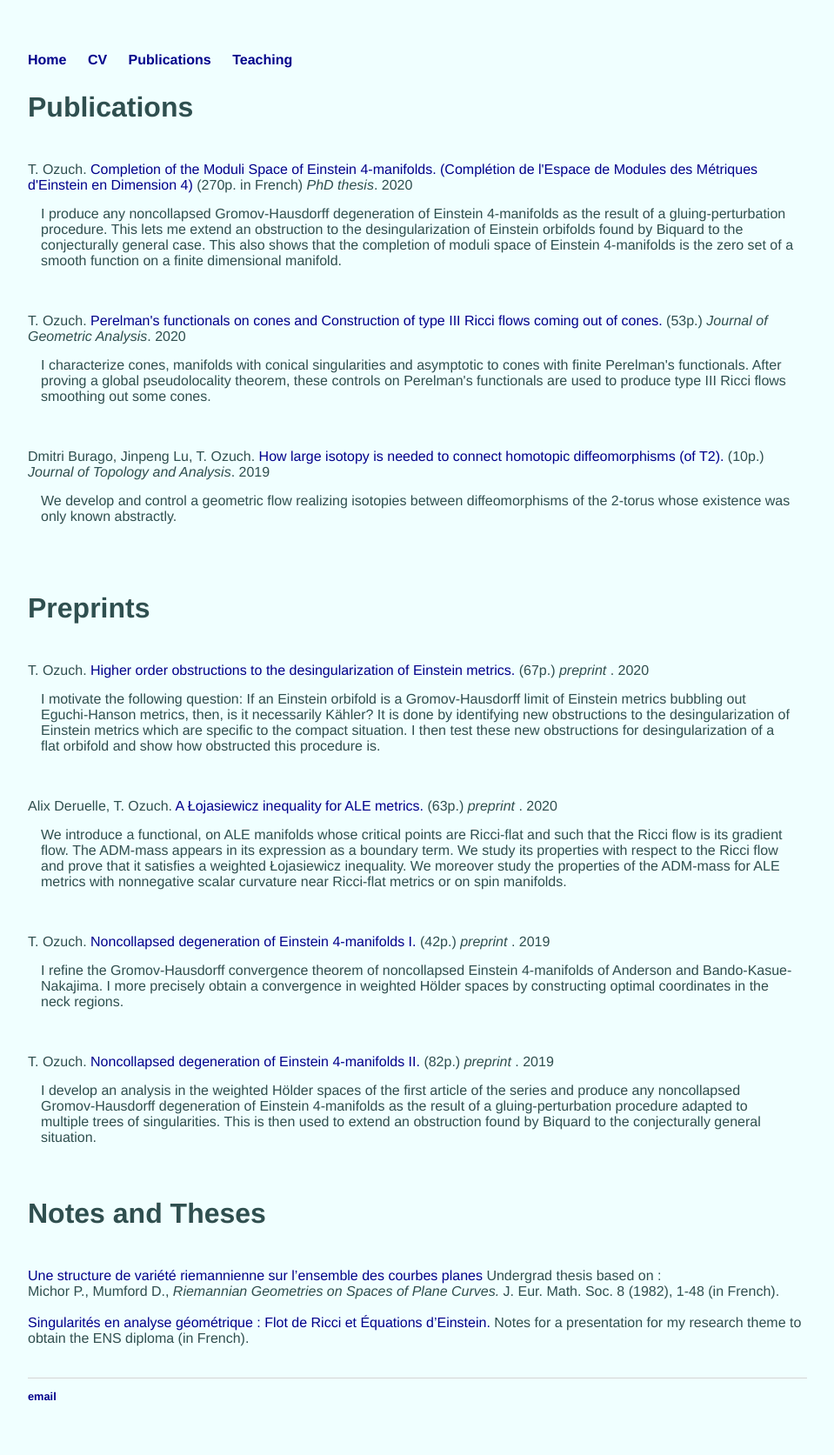
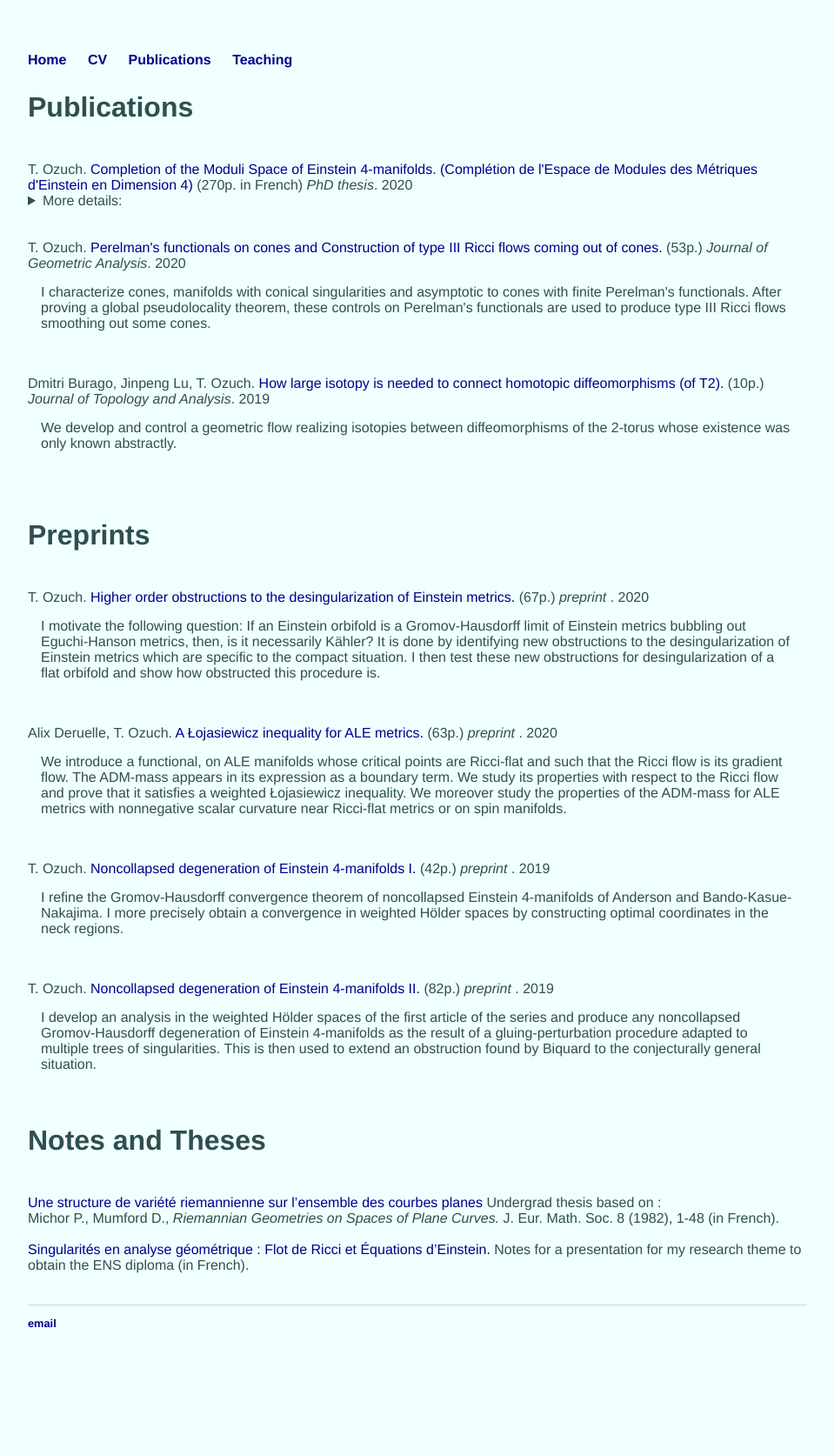
Before and after one commit to tristanozuch/tristanozuch.github.io, a Jekyll site: the page built from publications/index.html, in a window 1280 px wide. Shown: the whole page at 87% size, without its empty margins (160-1119 px from the left). Built offline with Jekyll 4.4.1, drawn with Linux system fonts in a browser that asks for light colours; after the commit the page ends 1589 px from its top, so only the background shows below that.

Commit message:
Update index.html

```diff
--- a/publications/index.html
+++ b/publications/index.html
@@ -7,8 +7,10 @@ title: Publications
 <h2>Publications</h2>
 <br /> T. Ozuch. <a href="these_ozuch_tristan.pdf"> Completion of the Moduli Space of Einstein 4-manifolds. (Complétion de l'Espace de Modules des Métriques d'Einstein en Dimension 4) </a> (270p. in French)
 <i> PhD thesis</i>. 2020 <br />
-<div style="margin: 15px;"> I produce any noncollapsed Gromov-Hausdorff degeneration of Einstein 4-manifolds as the result of a gluing-perturbation procedure. This lets me extend an obstruction to the desingularization of Einstein orbifolds found by Biquard to the conjecturally general case. This also shows that the completion of moduli space of Einstein 4-manifolds is the zero set of a smooth function on a finite dimensional manifold. </div>
-<br />
+<details>
+  <summary>More details:</summary>
+  <div style="margin: 15px;"> I produce any noncollapsed Gromov-Hausdorff degeneration of Einstein 4-manifolds as the result of a gluing-perturbation procedure. This lets me extend an obstruction to the desingularization of Einstein orbifolds found by Biquard to the conjecturally general case. This also shows that the completion of moduli space of Einstein 4-manifolds is the zero set of a smooth function on a finite dimensional manifold. </div>
+</details><br />
 
 <br /> T. Ozuch. <a href="https://link.springer.com/article/10.1007/s12220-018-00131-w"> Perelman's functionals on cones and Construction of type III Ricci flows coming out of cones. </a> (53p.)
 <i> Journal of Geometric Analysis</i>. 2020 <br />
```
